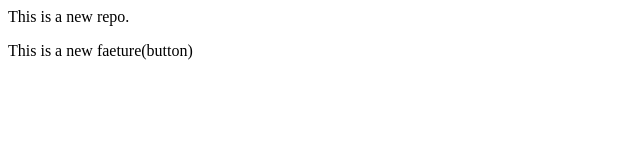
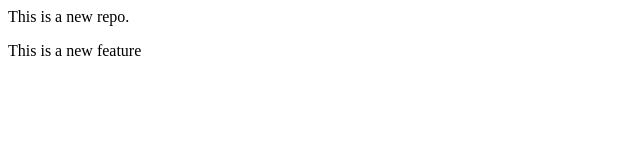
Before and after one commit to DevopViraj/LocalRepo, a plain HTML site: page index.html in a window 1280 px wide. Shown: the full height of the page, 0-640 px from the left. Drawn offline with Linux system fonts and the light colour scheme.

Commit message:
updated Feature

```diff
--- a/index.html
+++ b/index.html
@@ -1,2 +1,2 @@
 <p>This is a new repo.</p>
-<P>This is a new faeture(button)</P>
+<P>This is a new feature</P>
```
